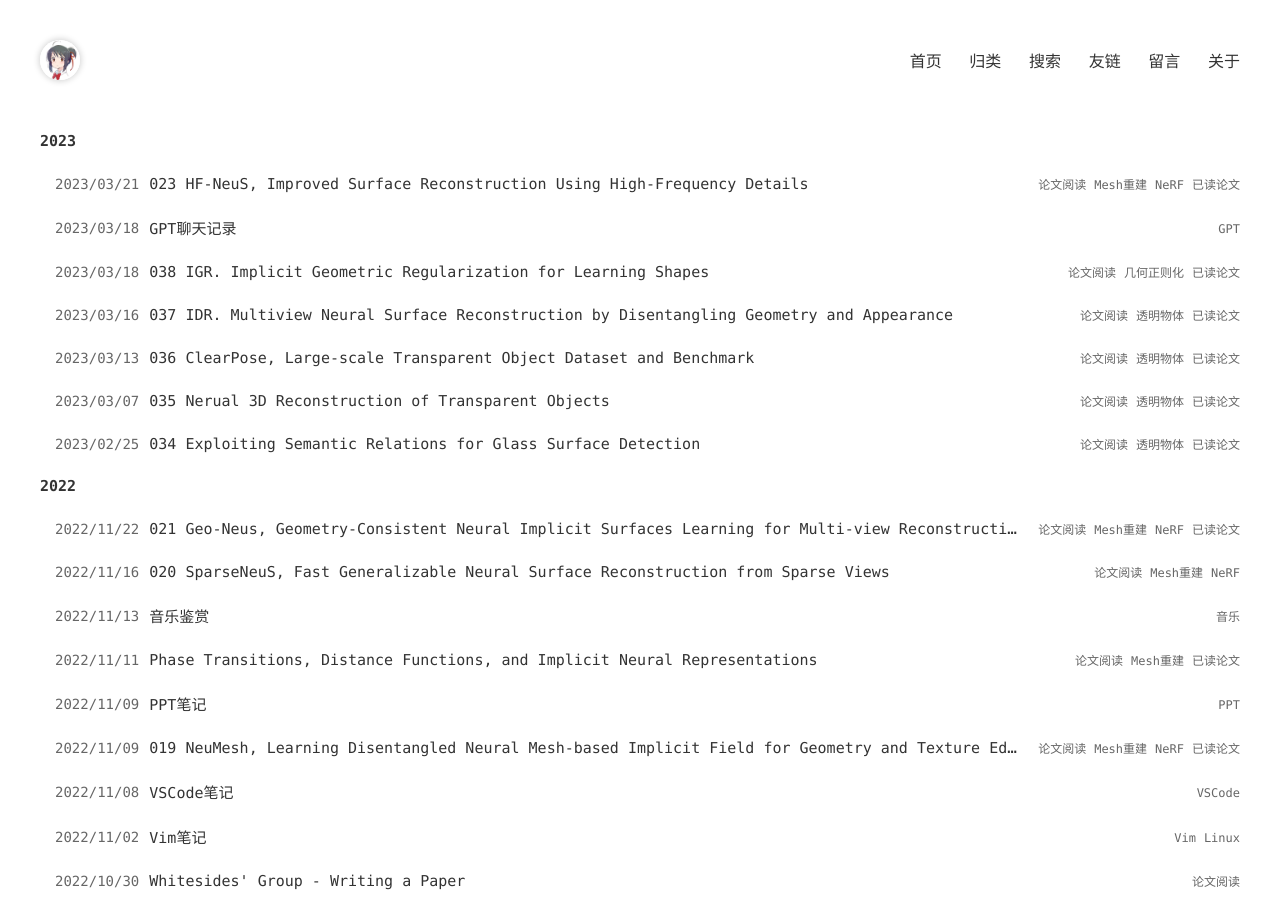
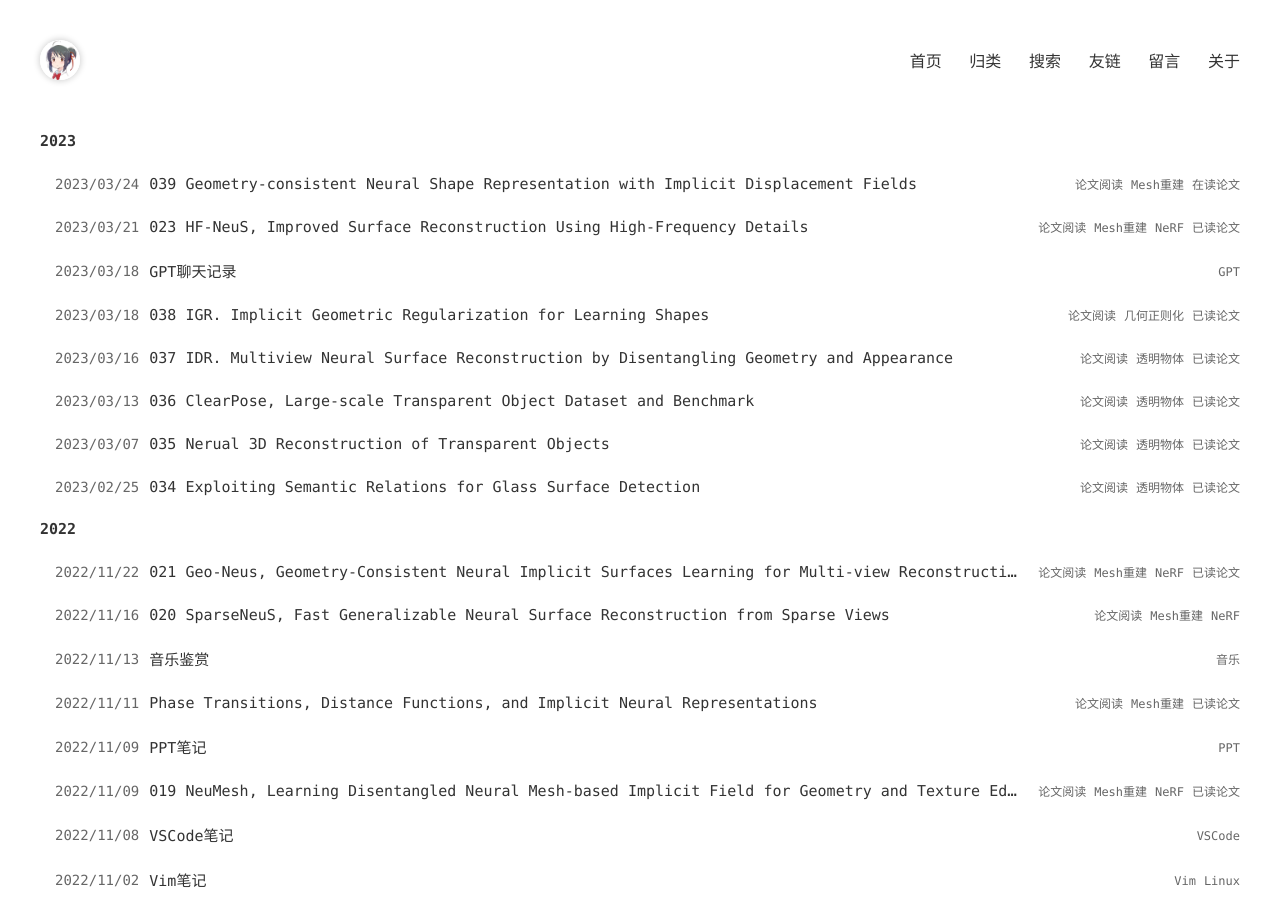
Before and after one commit to zhangwenniu/zhangwenniu.github.io, a Jekyll site: the page built from index.html, in a window 1280 px wide and 900 px high. Built offline with Jekyll 4.4.1, drawn with Linux system fonts in a browser that asks for light colours; some of the changed lines change nothing that is shown.

Commit message:
update HF-NeuS, Implicit Displacement Fields

```diff
--- a/_posts/2023-03-21-023 HF-NeuS.md
+++ b/_posts/2023-03-21-023 HF-NeuS.md
@@ -73,8 +73,60 @@ Improving neural implicit surfaces geometry with patch warping(简称为NeuralPa
 
 ## 将透射率建模为SDF的函数
 
+---
+
 文章里面用了一个比较宽泛的假设，在射线由接近相机到远离相机的方向上，SDF函数是会从正的一直变为负数；并且透射率函数也会从正1逐渐衰减到0。当然，他这里的透射率是以体密度积分的概念上理解的透射率，是一个逐步衰减的过程，表示的光能够从给定距离的空间位置点上，成功透过来的概率，与我所说的透明物体造成的光路遮挡，使得光的强度变低不完全是同一件事情。我所讲的透射率是基于物体表面而言的，只有表面存在这种透射率，在我的假设中，空气的透光率基本是100%的。而基于体渲染、NeuS的文章，一般是空气中任何地方都存在透射率，这种透射率会随着物体表面的出现迅速衰减为0，这种衰减是由于他们所做的实心物体表面假设所致。
+
+> This inverse property results in the Ψ function being a monotonic increasing function from 0 to 1.
 
 说回HF-NeuS这篇文章中的假设，我的评价是，如果持续以这种方式建模的话，会出现比较大的问题，这种问题已经在后续的论文$\alpha Surf$里面体现出来了。
 
 如果SDF是终究要变成负数，而且只有单表面的话，这种考虑倒是可以的，但是一般来说，SDF是会有许多次增加、下降的时候。如果后续全面沿用这个假设，会出大问题的。问题的原因就在于，SDF并不是一个单调递减的函数；而且透射率也不是一个简单的全面单调递减，如果出现透明物体，透射率会先由空气的高透射率下降到玻璃的低透射率，再升高到空气的高透射率，随后穿过非透明物体，透射率再次减低至0。
+
+---
+
+> Therefore, we have our design criteria for Ψ: Ψ should be a monotonic increasing function from 0 to 1, with the steepest slope at 0.
+
+这个也是局限于射线与平面相交的时候，你说\Phi是一个0-1之间的单调递增函数，这里的自变量是符号距离函数；梯度最陡峭产生于物体表面，这个结论讨论于之前Phi对t的求导极大值，由于\Phi对sdf的导数乘以一个常数（梯度与方向的点乘）就是\Phi对t的导数，二者之间只差一个常数，所以梯度的陡峭程度是相同的。
+
+---
+
+Sigmoid在不同s下的图像如图所示。
+
+![  ](F:\Coding\github\zhangwenniu.github.io\_posts\2023-03-21-023 HF-NeuS.assets\image-20230324125703282.png)
+
+s控制的是接近0点的变化速率，如果s值越大，代表接近0点的变化速率越大，导数的峰值也越高。
+$$
+f(x) = \frac{1}{1+\exp(-sx)}\\
+f'(x)=s*f(x)*(1-f(x))\\
+std(f'(x)) = s
+$$
+
+---
+
+## 没有三维监督的隐式置换场
+
+---
+
+文章引入另一个置换函数（displacement function），该函数的设计是沿着基函数的表面法向量设计的。原因是MLP难以在一次学习中既学习高频分量，又学习低频分量。
+
+文章提出要学习不同尺度的频率信息，并且由粗到细的逐步提升频率分量。
+
+---
+
+文章的第6页，公式9前面的一段话，这一段话的表述应该是存在问题的。我去读了HF-NeuS参考的论文，Geometry-Consistent Neural Shape Representation with Implicit Displacement Fields，按照我的理解来重新改写这段话。
+
+HF-NeuS第6页的原文如下：
+
+> Suppose $f$ is the combined implicit function that represents the surface we want to obtain. The function $f_b$ is the base implicit funcction that represents the base surface. Following [34] (Geometry-Consistent Neural Shape Representation with Implicit Displacement Fields), the displacement implicit function $f_{d'}$ is used to map the point $x_b$ on the base surface to the surface point $x$ along the normal $n_b$ and vice versa $f_d$ is used to map the point $x$ on the base surface to the surface point $x_b$ along the normal $n_b$, thus $f_{d'}(x_b) = f_{d}(x)$. Because of the nature of implicit functions, the relationship between the two functions can be expressed as follows. ,
+> $$
+> f_{b}(x_b) = f(x_b+f_{d'}(x_b)n_b)=0 \tag{9}
+> $$
+
+我认为应该改为：
+
+> the displacement implicit function $f_{d'}$ is used to map the point $x_b$ on the base surface to the surface point $x$ along the normal $n_b$ and vise versa. $f_d$ is used to map the point x on the surface to the surface point $x_b$ along the normal $n_b$, thus $f_{d'}(x_b)=f_{d}(x)$
+
+这样就和后面的公式对上号了。
+
+好吧，为了看懂这一个公式，花了3月24日一天的时间读论文 Geometry-Consistent Neural Shape Representation with Implicit Displacement Fields 来寻找答案，也算是大有收获了吧。
--- /dev/null
+++ b/_posts/2023-03-24-039 Implicit Displacement Fields.md
@@ -0,0 +1,131 @@
+---
+layout: mypost
+title: 039 Geometry-consistent Neural Shape Representation with Implicit Displacement Fields
+categories: [论文阅读, Mesh重建, 在读论文]
+---
+
+# Geometry-consistent Neural Shape Representation with Implicit Displacement Fields
+
+文章发表于2022年的ICLR，以下内容来自于GPT-3.5。
+
+> 国际学习表示与表示会议（International Conference on Learning Representations，简称ICLR），是机器学习领域的一项重要学术会议之一，由国际学习表示和表示组织（International Conference on Learning Representations and Representation Learning，简称ICLRRL）主办。该会议成立于2013年，每年举办一次，会议内容涉及深度学习、表示学习、神经网络、计算机视觉、自然语言处理、强化学习等多个领域。
+>
+> ICLR旨在提供一个平台，让机器学习领域内的研究人员、学者和业界专家能够分享最新的研究成果、技术、应用和方法，并且可以互相交流、合作和建立联系。ICLR 的独特之处在于其对开放性的支持，它鼓励参与者提交未经发表的研究论文以及非正式的工作报告，以推动学科的快速进步。
+>
+> ICLR会议不仅是一个展示最新研究成果的平台，同时也是一个评估和推动机器学习领域研究方向的重要机构。ICLR每年都会邀请一批优秀的研究人员和学者担任大会主席、程序委员会主席和评审人员，他们共同组成了一支评估论文质量和决定接收论文的团队，确保会议的学术水准和研究价值。
+>
+> ICLR已经成为机器学习领域内最具影响力的学术会议之一，许多重要的深度学习算法和技术都是在此提出和发布的。同时，ICLR也为从事机器学习相关工作的学者、研究人员和业界专家提供了一个交流、合作和学习的平台。
+
+> ICLR的网址是 https://iclr.cc/。
+>
+> 在ICLR官网上，您可以找到有关ICLR会议的详细信息，包括会议计划、注册、提交论文等。您还可以查看过去ICLR会议的记录，并从ICLR的开放访问存储库中获取大部分论文。您可以在https://openreview.net/group?id=ICLR.cc/2019/Conference 上找到2019年ICLR会议的论文，以此类推。此外，很多ICLR发表的论文也可以在arXiv（https://arxiv.org/）和其他学术数据库中找到。
+
+这篇文章是HF-NeuS论文思路的主要提供者，在论文中提出了base function和displacement function的概念，这一概念在后续HF-NeuS中被沿用，用于提升表面重建的质量和效率。在阅读HF-NeuS的过程中，不理解论文里面的displacement function的含义，所以过来读这篇文章。
+
+##  网站
+
+代码：[yifita/idf: implicit displacement field (github.com)](https://github.com/yifita/idf)
+
+论文：[[2106.05187\] Geometry-Consistent Neural Shape Representation with Implicit Displacement Fields (arxiv.org)](https://arxiv.org/abs/2106.05187)
+
+论文在arxiv上有三个版本，第一个版本发表于2021年6月9号，第二个版本发表于2021年6月18日，第三个版本发表于2022年2月2日。
+
+---
+
+## Citation
+
+@inproceedings{yifan2021geometry,
+  title={Geometry-Consistent Neural Shape Representation with Implicit Displacement Fields},
+  author={Yifan, Wang and Rahmann, Lukas and Sorkine-hornung, Olga},
+  booktitle={International Conference on Learning Representations},
+  year={2021}
+}
+
+这里的引用是不是有点问题，应该是ICLR 2022吧。
+
+
+
+# 作者
+
+> Wang Yifan ETH Zurich ywang@inf.ethz.ch
+>
+> Lukas Rahmann ETH Zurich lukas.rahmann@gmail.com
+>
+> Olga Sorkine-Hornung ETH Zurich sorkine@inf.ethz.ch
+
+这几个作者来自于ETH Zurich，是苏黎世联邦理工学院。关于该学院，简介如下，来自于ChatGPT-3.5。
+
+> ETH Zurich是瑞士苏黎世联邦理工学院（Eidgenössische Technische Hochschule Zürich）的简称，是全球知名的公立研究型大学之一。它成立于1855年，以科学和技术为重点，包括16个系和超过30个研究所，涵盖自然科学、工程、计算机科学、数学等领域。ETH Zurich拥有众多杰出的教授和研究团队，培养了无数优秀的科学家、工程师和企业家，如爱因斯坦、高锟等人。该校在全球大学排名中始终位居前列，尤其是在科学和工程领域享有盛誉。
+
+# 摘要
+
+几何表面重建可以分为两个步骤，一个步骤是表示平滑表面的基本函数，另一个是在平滑表面的基础上发生形变，产生表面上的细节，这种置换、形变的网络就是displacement network。
+
+# 简介
+
+文章引用了NeuS, VolSDF，同样是一篇使用神经隐式表达，构建三维几何表面的文章。
+
+---
+
+# 相关工作
+
+---
+
+我不禁要说，GPT确实在很大程度上帮助提升科研效率，以及信息获取的能力。以下是GPT对各向异性的高斯函数解释、公式。
+
+anisotropic Gaussians（各向异性高斯函数）是一种二次型函数，用于在计算机图形学中对物体表面进行建模和渲染。与标准的高斯函数相比，anisotropic Gaussians 具有不同的协方差矩阵，可以控制其在不同方向上的拉伸和压缩程度，从而实现对表面细节的更精确和自然的刻画。这种函数常用于纹理合成、光泽度调整等应用中。
+
+一个二维的各向异性高斯函数可以表示为：
+
+f(x,y) = A * exp(-((a*(x-x0)^2 + 2b*(x-x0)*(y-y0) + c*(y-y0)^2)))
+
+其中，A是幅度因子，a、b、c是协方差矩阵对应的系数，(x0, y0)是高斯函数中心点的坐标。在三维中，类似地，我们可以将其拓展到三个维度（x,y,z），其表达式为：
+
+f(x,y,z) = A * exp(-((a*(x-x0)^2 + 2b*(x-x0)(y-y0)+ 2d*(x-x0)(z-z0) + c*(y-y0)^2 + 2e*(y-y0)*(z-z0) + f*(z-z0)^2)))
+
+其中， a、b、c、d、e、f 是协方差矩阵对应的系数，(x0, y0, z0)是高斯函数中心点的坐标。
+
+LaTeX语法：
+
+一个二维的各向异性高斯函数可以表示为：
+
+$$f(x,y) = A * \exp\left(-\left(\begin{matrix}(x-x_0)&(y-y_0)\end{matrix}\right) \cdot \left(\begin{matrix}a&b\\b&c\end{matrix}\right) \cdot \left(\begin{matrix}(x-x_0)\\(y-y_0)\end{matrix}\right)\right)$$
+
+在三维中，类似地，我们可以将其拓展到三个维度（x,y,z），其表达式为：
+
+$$f(x,y,z) = A * \exp\left(-\left(\begin{matrix}(x-x_0)&(y-y_0)&(z-z_0)\end{matrix}\right) \cdot \left(\begin{matrix}a&b&d\\b&c&e\\d&e&f\end{matrix}\right) \cdot \left(\begin{matrix}(x-x_0)\\(y-y_0)\\(z-z_0)\end{matrix}\right)\right)$$
+
+
+Markdown语法：
+
+一个二维的各向异性高斯函数可以表示为：
+
+$$f(x,y) = A * exp\left(-\begin{pmatrix}(x-x_0)&(y-y_0)\end{pmatrix}\begin{pmatrix}a&b\\b&c\end{pmatrix}\begin{pmatrix}(x-x_0)\\(y-y_0)\end{pmatrix}\right)$$
+
+在三维中，类似地，我们可以将其拓展到三个维度（x,y,z），其表达式为：
+
+$$f(x,y,z) = A * exp\left(-\begin{pmatrix}(x-x_0)&(y-y_0)&(z-z_0)\end{pmatrix}\begin{pmatrix}a&b&d\\b&c&e\\d&e&f\end{pmatrix}\begin{pmatrix}(x-x_0)\\(y-y_0)\\(z-z_0)\end{pmatrix}\right)$$
+
+---
+
+# 方法
+
+本文中的工作应用的是SIREN网络，该网络将激活函数中的ReLU替换为sin函数，据说通过这种替换，可以在函数的选择上就预先实现低频、高频的分离，是一种预先设置好期望的网络方法。SIREN论文有机会可以一看，不过目前的论文已经排到姥姥家了，很多内容没有来的及看，只能说是抓紧时间看，看完一篇有一篇的收获，看一篇是一篇。
+
+> Vincent Sitzmann, Julien Martel, Alexander Bergman, David Lindell, and Gordon Wetzstein. Implicit neural representations with periodic activation functions. In H. Larochelle, M. Ranzato, R. Hadsell, M. F. Balcan, and H. Lin (eds.), Advances in Neural Information Processing Systems, volume 33, pp. 7462–7473. Curran Associates, Inc., 2020. URL https://proceedings.neurips.cc/paper/2020/file/ 53c04118df112c13a8c34b38343b9c10-Paper.pdf.
+
+---
+
+## 隐式偏移场（Implicit Displacement Fields, IDF)
+
+学习displacement function的方法是源于传统。在传统方法中，物体的平滑表面是已知的，在平滑表面上采样离散的点，通过对离散点增加偏移值，变为精细表面。但是本文中有两种不同，第一，表面点并不是离散的，而是处处有值的，这个值是通过sdf、MLP学习到的。第二，平滑的表面本身并不是已知的，而是通过学习得到的，平滑表面、偏移距离都是在线学习得到的。
+
+---
+
+关于近似$f\left(\hat{x}+\hat{d}(\hat{x})n\right)=\hat{f}(\hat{x})$的这一段，意思是，本来在图3里面，n方向是竖直着上去，但是\hat{n}的方向是斜着走的，这种走法会有一定方向上的偏差，总体而言，因为距离比较小，所以可以让两者近似。
+
+由于作者又给出了一段理论上的证明，在误差界范围内，满足利普西斯连续以及Eikonal Loss的函数，是符合近似距离场要求的。
+
+---
+
+## 网络设计和训练
```
